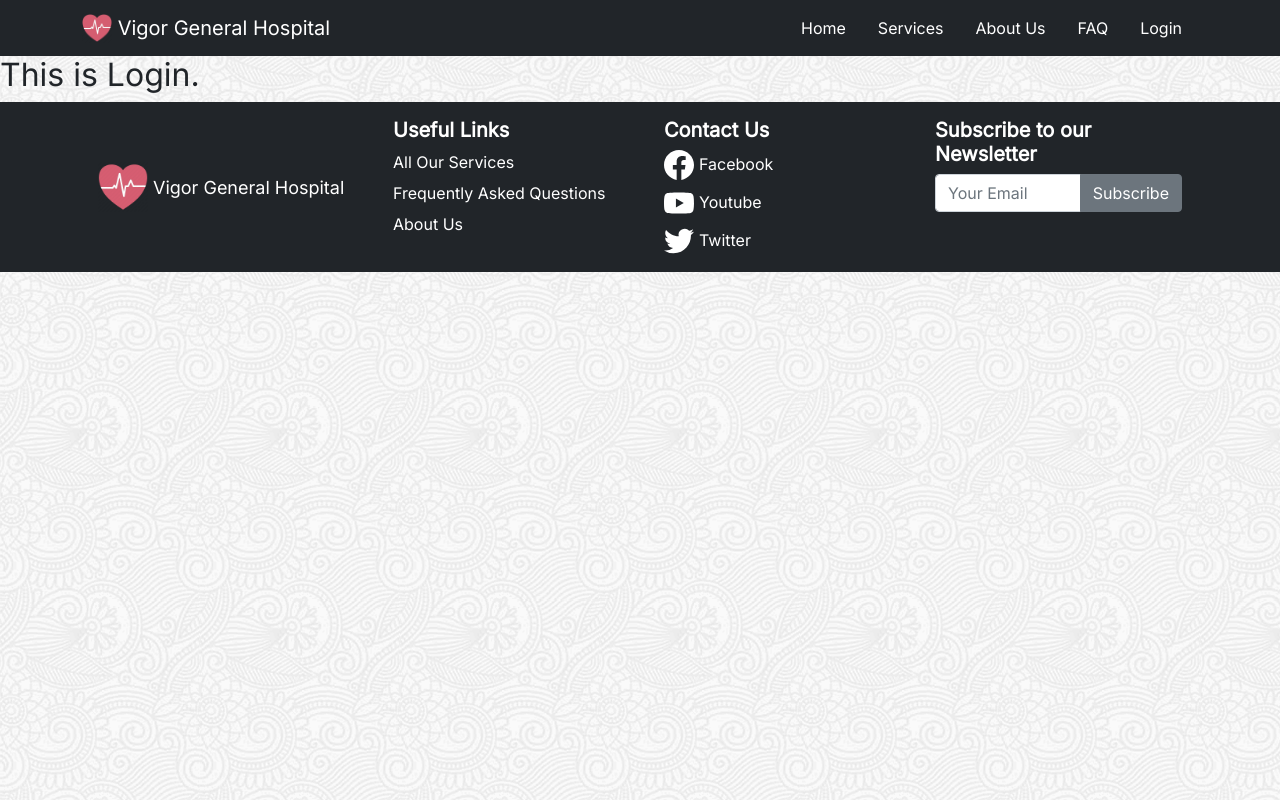
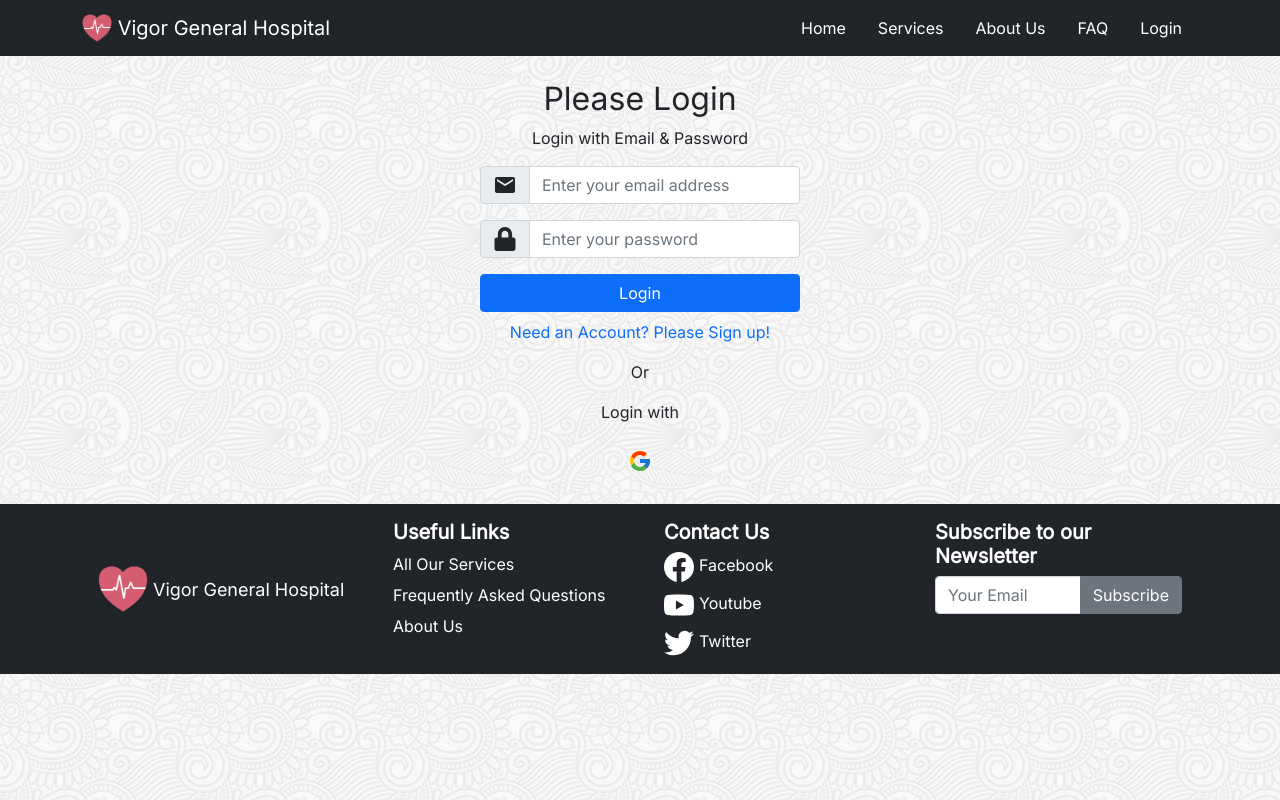
Before and after one commit to Psyche47/Vigor-Healthcare-Website, a React (Create React App) app: page /login in a window 1280 px wide. Built offline with nearby package versions, Linux system fonts and the light colour scheme; no server answers.

Commit message:
Implemented login, register and private route

```diff
--- a/src/App.js
+++ b/src/App.js
@@ -9,6 +9,8 @@ import Login from "./Pages/Login/Login";
 import AuthProvider from "./Context/AuthProvider";
 import AboutUs from "./Pages/About/AboutUs";
 import ServiceDetails from "./Pages/ServiceDetails/ServiceDetails";
+import Register from "./Pages/Register/Register";
+import PrivateRoute from "./Pages/PrivateRoute/PrivateRoute";
 
 function App() {
   return (
@@ -26,16 +28,19 @@ function App() {
             <Route path="/services">
               <Services></Services>
             </Route>
-            <Route path="/details/:service_id">
+            <PrivateRoute path="/details/:service_id">
               <ServiceDetails></ServiceDetails>
-            </Route>
+            </PrivateRoute>
             <Route path="/about">
               <AboutUs></AboutUs>
             </Route>
-            <Route path="/login">
-              <Login></Login>
-            </Route>
           </Switch>
+          <Route path="/login">
+            <Login></Login>
+          </Route>
+          <Route path="/register">
+            <Register></Register>
+          </Route>
           <Footer></Footer>
         </Router>
       </AuthProvider>
--- a/src/Hooks/useFirebase.js
+++ b/src/Hooks/useFirebase.js
@@ -1,45 +1,116 @@
-import {
-  getAuth,
-  signInWithPopup,
-  GoogleAuthProvider,
-  onAuthStateChanged,
-  signOut,
-} from "firebase/auth";
 import { useEffect, useState } from "react";
 import initializeAuthentication from "../Firebase/firebase.init";
 
+import {
+  GoogleAuthProvider,
+  getAuth,
+  signInWithPopup,
+  signOut,
+  onAuthStateChanged,
+  createUserWithEmailAndPassword,
+  signInWithEmailAndPassword,
+  updateProfile,
+} from "firebase/auth";
+
 initializeAuthentication();
+
+const googleProvider = new GoogleAuthProvider();
+
+const auth = getAuth();
 
 const useFirebase = () => {
   const [user, setUser] = useState({});
-  const auth = getAuth();
+  const [error, setError] = useState("");
+  const [email, setEmail] = useState("");
+  const [password, setPassword] = useState("");
+  const [name, setName] = useState("");
 
-  const googleProvider = new GoogleAuthProvider();
-
-  const signInWithGoogle = () => {
-    signInWithPopup(auth, googleProvider);
+  const ClearError = () => {
+    setTimeout(() => {
+      setError("");
+    }, 5000);
   };
 
+  // clear error
   useEffect(() => {
-    onAuthStateChanged(auth, (user) => {
-      if (user) {
-        setUser(user);
-      } else {
+    ClearError();
+  }, [error]);
+
+  //google sign in
+  const signInWithGoogle = () => {
+    return signInWithPopup(auth, googleProvider);
+  };
+
+  //signInWithEmailAndPassword
+  const signInWithEmail = (e) => {
+    e.preventDefault();
+    signInWithEmailAndPassword(auth, email, password)
+      .then((res) => {
+        setUser(res.user);
+      })
+      .catch((err) => setError(err.message));
+  };
+
+  // sign out
+  const logOut = () => {
+    signOut(auth)
+      .then((result) => {
         setUser({});
+      })
+      .catch((err) => {
+        setError(err.message);
+      });
+  };
+
+  // get currently signed in user
+  useEffect(() => {
+    const unsubscribe = onAuthStateChanged(auth, (currentUser) => {
+      if (currentUser) {
+        setUser(currentUser);
       }
     });
-  }, []);
+    return () => unsubscribe;
+  }, [user]);
 
-  const logOut = () => {
-    signOut(auth).then(() => {
-      setUser({});
-    });
+  // get name
+  const getName = (e) => {
+    setName(e?.target?.value);
+  };
+  // get email
+  const getEmail = (e) => {
+    setEmail(e?.target?.value);
+  };
+  // get password
+  const getPassword = (e) => {
+    setPassword(e?.target?.value);
+  };
+
+  // signUp
+  const signUpWithEmail = () => {
+    return createUserWithEmailAndPassword(auth, email, password);
+  };
+
+  // update name and email
+  const setUserName = () => {
+    updateProfile(auth.currentUser, {
+      displayName: name,
+    }).then((result) => {});
   };
 
   return {
+    setUserName,
+    signInWithGoogle,
     user,
-    signInWithGoogle,
+    setUser,
+    error,
+    auth,
+    setError,
     logOut,
+    getEmail,
+    getPassword,
+    signUpWithEmail,
+    signInWithEmail,
+    getName,
   };
 };
 
--- a/src/Pages/Login/Login.js
+++ b/src/Pages/Login/Login.js
@@ -1,9 +1,102 @@
 import React from "react";
+import { Col, Form, FormControl, InputGroup, Row } from "react-bootstrap";
+import { NavLink, useLocation, useHistory } from "react-router-dom";
+import useAuth from "../../Hooks/useAuth";
+import { MdEmail } from "react-icons/md";
+import { FaLock } from "react-icons/fa";
+import { FcGoogle } from "react-icons/fc";
 
 const Login = () => {
+  const {
+    signInWithEmail,
+    signInWithGoogle,
+    getPassword,
+    getEmail,
+    setError,
+    setUser,
+    error,
+  } = useAuth();
+  const location = useLocation();
+  const history = useHistory();
+  const redirect = location.state?.from || "/courses";
   return (
-    <div>
-      <h2>This is Login.</h2>
+    <div className="text-center my-4">
+      <h2>Please Login</h2>
+      <p className=" mt-2">Login with Email & Password</p>
+      <p className="text-danger text-center">{error}</p>
+      <div className="w-25 mx-auto">
+        <Form onSubmit={signInWithEmail}>
+          <Row>
+            <Col className="text-start">
+              <Form.Label htmlFor="email" visuallyHidden>
+                Your Email Address
+              </Form.Label>
+              <InputGroup className="mb-2">
+                <InputGroup.Text>
+                  <MdEmail size="1.5em" />
+                </InputGroup.Text>
+                <FormControl
+                  onClick={getEmail}
+                  type="email"
+                  autoComplete="current-email"
+                  id="email"
+                  placeholder="Enter your email address"
+                />
+              </InputGroup>
+            </Col>
+          </Row>
+          <Row className="mt-2">
+            <Col className="text-start">
+              <Form.Label htmlFor="password" visuallyHidden>
+                Your Password
+              </Form.Label>
+              <InputGroup className="mb-2">
+                <InputGroup.Text>
+                  <FaLock size="1.5em" />
+                </InputGroup.Text>
+                <FormControl
+                  onClick={getPassword}
+                  type="password"
+                  autoComplete="current-password"
+                  id="password"
+                  placeholder="Enter your password"
+                />
+              </InputGroup>
+            </Col>
+          </Row>
+
+          <button type="submit" className="btn btn-primary mt-2 w-100">
+            Login
+          </button>
+        </Form>
+      </div>
+      <p className="mt-2">
+        <NavLink className="text-decoration-none" to="/signup">
+          Need an Account? Please Sign up!
+        </NavLink>
+      </p>
+      <p className="mt-3">Or</p>
+      <p> Login with</p>
+      <div>
+        <button
+          onClick={() => {
+            signInWithGoogle()
+              .then((result) => {
+                const user = result.user;
+                setUser(user);
+                history.push(redirect);
+              })
+              .catch((err) => {
+                const errorMessage = err.message;
+                setError(errorMessage);
+              });
+          }}
+          className="btn"
+        >
+          {" "}
+          <FcGoogle size="1.5em" />
+        </button>
+      </div>
     </div>
   );
 };
--- /dev/null
+++ b/src/Pages/PrivateRoute/PrivateRoute.js
@@ -0,0 +1,26 @@
+import React from "react";
+import { Redirect, Route } from "react-router";
+import useAuth from "../../Hooks/useAuth";
+
+const PrivateRoute = ({ children, ...rest }) => {
+  const { user } = useAuth();
+  return (
+    <Route
+      {...rest}
+      render={({ location }) =>
+        user.email ? (
+          children
+        ) : (
+          <Redirect
+            to={{
+              pathname: "/login",
+              state: { from: location },
+            }}
+          />
+        )
+      }
+    />
+  );
+};
+
+export default PrivateRoute;
--- /dev/null
+++ b/src/Pages/Register/Register.js
@@ -0,0 +1,126 @@
+import React from "react";
+import {
+  Button,
+  Col,
+  Form,
+  FormControl,
+  InputGroup,
+  Row,
+} from "react-bootstrap";
+
+import { NavLink, useHistory } from "react-router-dom";
+import { ImUserTie } from "react-icons/im";
+import { MdEmail } from "react-icons/md";
+import { RiLockPasswordFill } from "react-icons/ri";
+import useAuth from "../../Hooks/useAuth";
+
+const SignUp = () => {
+  const history = useHistory();
+  const {
+    getEmail,
+    getPassword,
+    signUpWithEmail,
+    getName,
+    setError,
+    sendVerifiedEmail,
+    setUserName,
+    error,
+  } = useAuth();
+
+  return (
+    <div className="text-center my-4">
+      <h2>Please Sign Up</h2>
+      <p className=" mt-2">Sign Up with Email & Password</p>
+      <p className="text-danger text-center">{error}</p>
+      <div className="w-25 mx-auto">
+        <Form
+          onSubmit={(e) => {
+            e.preventDefault();
+            signUpWithEmail()
+              .then((result) => {
+                setUserName();
+                sendVerifiedEmail();
+                alert("User has been Created!");
+                history.push("/login");
+              })
+              .catch((err) => {
+                const errorMessage = err.message;
+                setError(errorMessage);
+              });
+          }}
+        >
+          <Row>
+            <Col className="text-start">
+              <Form.Label htmlFor="name" visuallyHidden>
+                Your Name
+              </Form.Label>
+              <InputGroup className="mb-2">
+                <InputGroup.Text>
+                  <ImUserTie size="1.5em" />
+                </InputGroup.Text>
+                <FormControl
+                  onBlur={getName}
+                  type="text"
+                  autoComplete="current-text"
+                  id="name"
+                  placeholder="Enter your name"
+                />
+              </InputGroup>
+            </Col>
+          </Row>
+
+          <Row>
+            <Col className="text-start">
+              <Form.Label htmlFor="email" visuallyHidden>
+                Your Email Address
+              </Form.Label>
+              <InputGroup className="mb-2">
+                <InputGroup.Text>
+                  <MdEmail size="1.5em" />
+                </InputGroup.Text>
+                <FormControl
+                  onBlur={getEmail}
+                  type="email"
+                  autoComplete="current-email"
+                  id="email"
+                  placeholder="Enter your email address"
+                />
+              </InputGroup>
+            </Col>
+          </Row>
+
+          <Row className="mt-2">
+            <Col className="text-start">
+              <Form.Label htmlFor="password" visuallyHidden>
+                Your Password
+              </Form.Label>
+              <InputGroup className="mb-2">
+                <InputGroup.Text>
+                  <RiLockPasswordFill size="1.5em" />
+                </InputGroup.Text>
+                <FormControl
+                  onBlur={getPassword}
+                  type="password"
+                  autoComplete="current-password"
+                  id="password"
+                  placeholder="Enter your password"
+                />
+              </InputGroup>
+            </Col>
+          </Row>
+
+          <Button type="submit" className="w-100 mt-3">
+            Register
+          </Button>
+        </Form>
+      </div>
+      <p className="mt-2">
+        <NavLink className="text-decoration-none" to="/login">
+          Already have an account? Please login!
+        </NavLink>
+      </p>
+    </div>
+  );
+};
+
+export default SignUp;
--- a/src/Shared/Header.js
+++ b/src/Shared/Header.js
@@ -48,7 +48,9 @@ const Header = () => {
             {user?.email ? (
               <Navbar.Text>
                 Signed in as: <a href="#login">{user?.displayName}</a>
-                <Button variant="light" onClick={logOut}></Button>
+                <Button variant="light" onClick={logOut} className="ms-2">
+                  Sign Out
+                </Button>
               </Navbar.Text>
             ) : (
               <Nav.Link style={activeStyle} as={Link} to="/login">
```
Also changed, not shown: src/Pages/ServiceDetails/ServiceDetails.js (+28 -2 lines).
